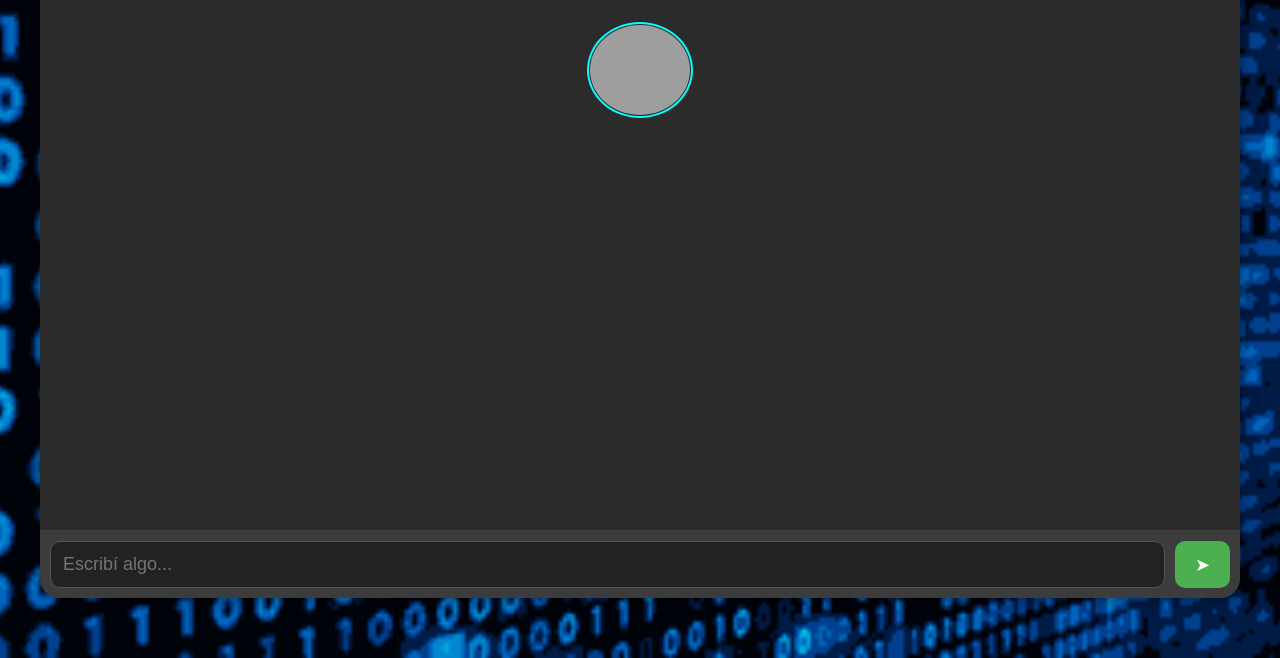
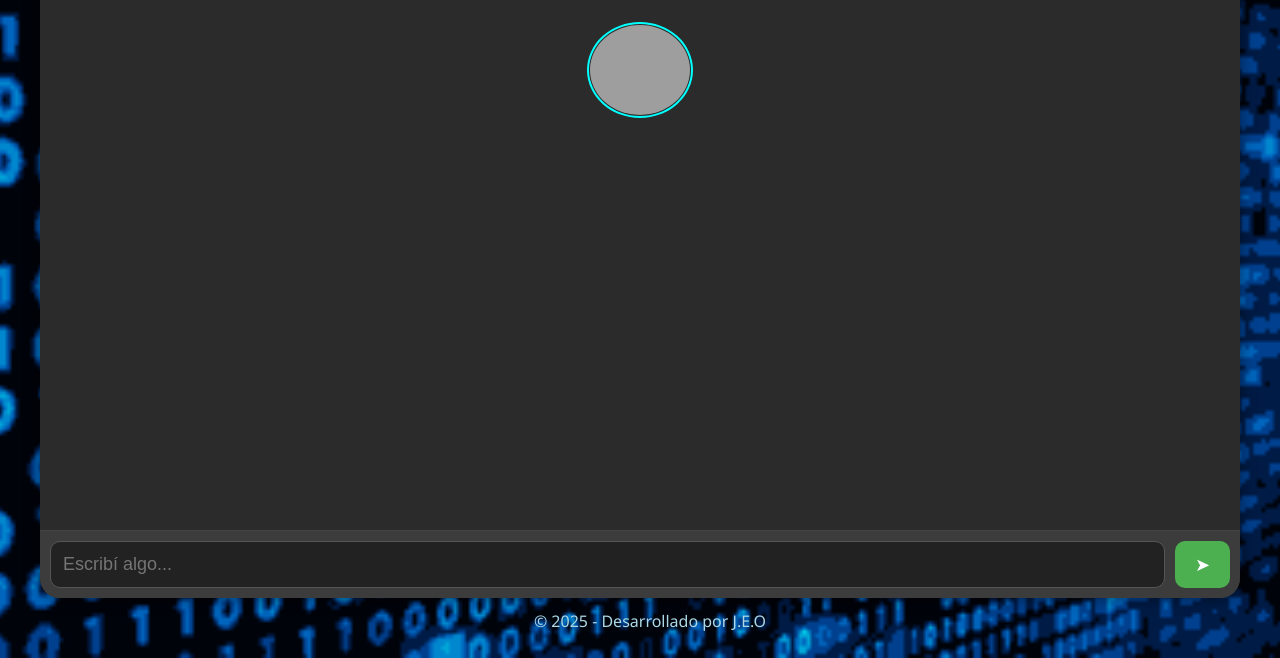
Before and after one commit to johnEz69/sindy, a website: page public/index.html in a window 1280 px wide. Shown: the part 142-800 px from the top of the page. Drawn offline with nearby package versions, Linux system fonts and the light colour scheme; grey boxes are pictures that could not be loaded.

Commit message:
"Se le puso footer"

```diff
--- a/public/estilos.css
+++ b/public/estilos.css
@@ -166,3 +166,25 @@
   display: block;
   margin: 10px auto;  /* centrado */
 }
+
+
+/* CSS */
+footer {
+
+  color: white;
+  text-align: center;
+  padding: 10px;
+  position: fixed;
+  bottom: 0;
+  left: 0;
+  width: 100%;
+}
+
+footer a {
+  color: lightblue;
+  text-decoration: none;
+}
+
+footer a:hover {
+  text-decoration: underline;
+}
--- a/public/index.html
+++ b/public/index.html
@@ -17,6 +17,15 @@
       <button onclick="enviarPrompt()">➤</button>
     </div>
   </div>
+
+<!-- HTML -->
+<footer>
+
+  <p>
+    <a href="https://www.facebook.com/profile.php?id=100090383946760" target="_blank">© 2025 - Desarrollado por J.E.O</a>
+  </p>
+</footer>
+
 
   <script>
     // --- Función para hablar ---
```
